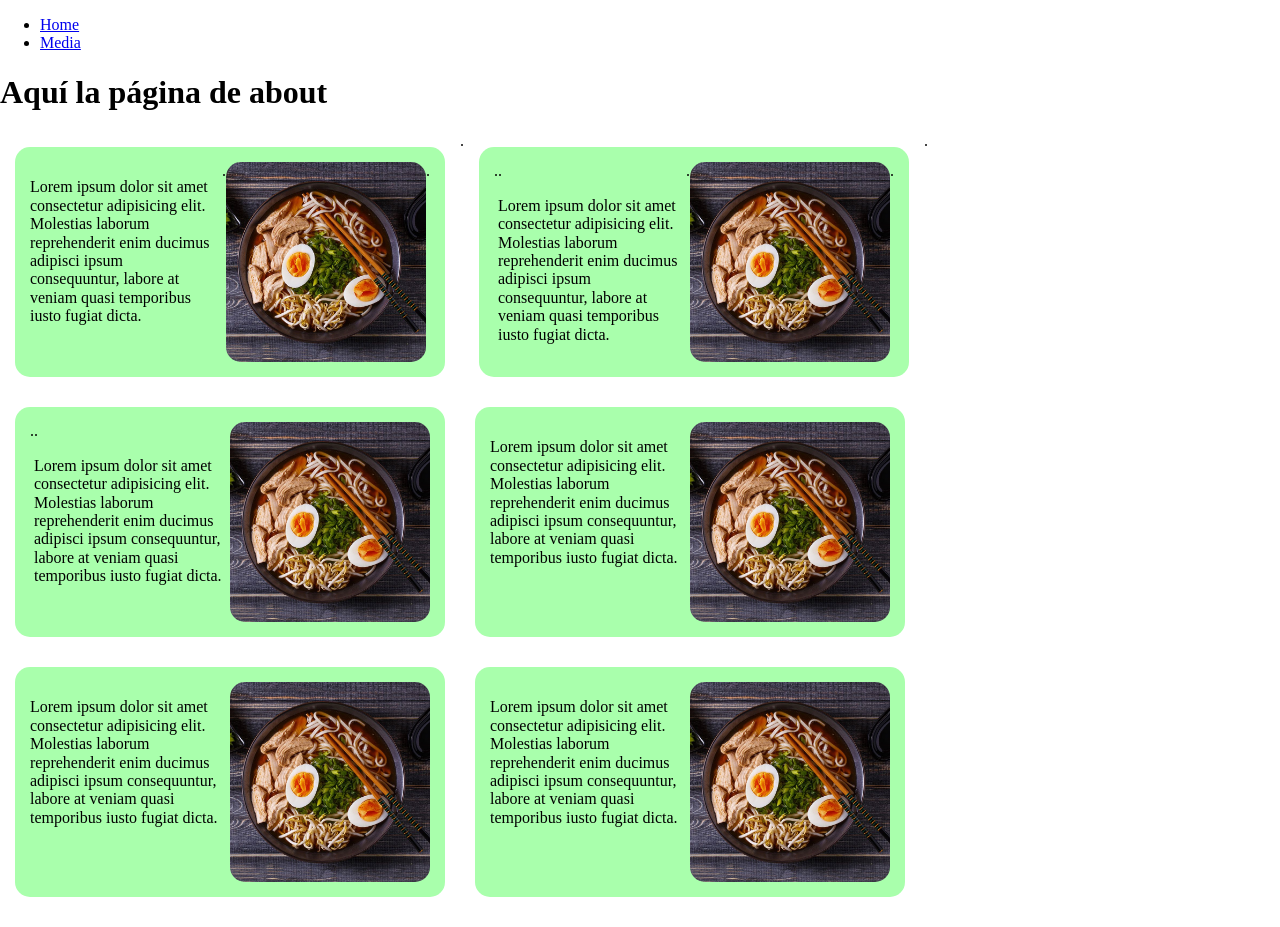
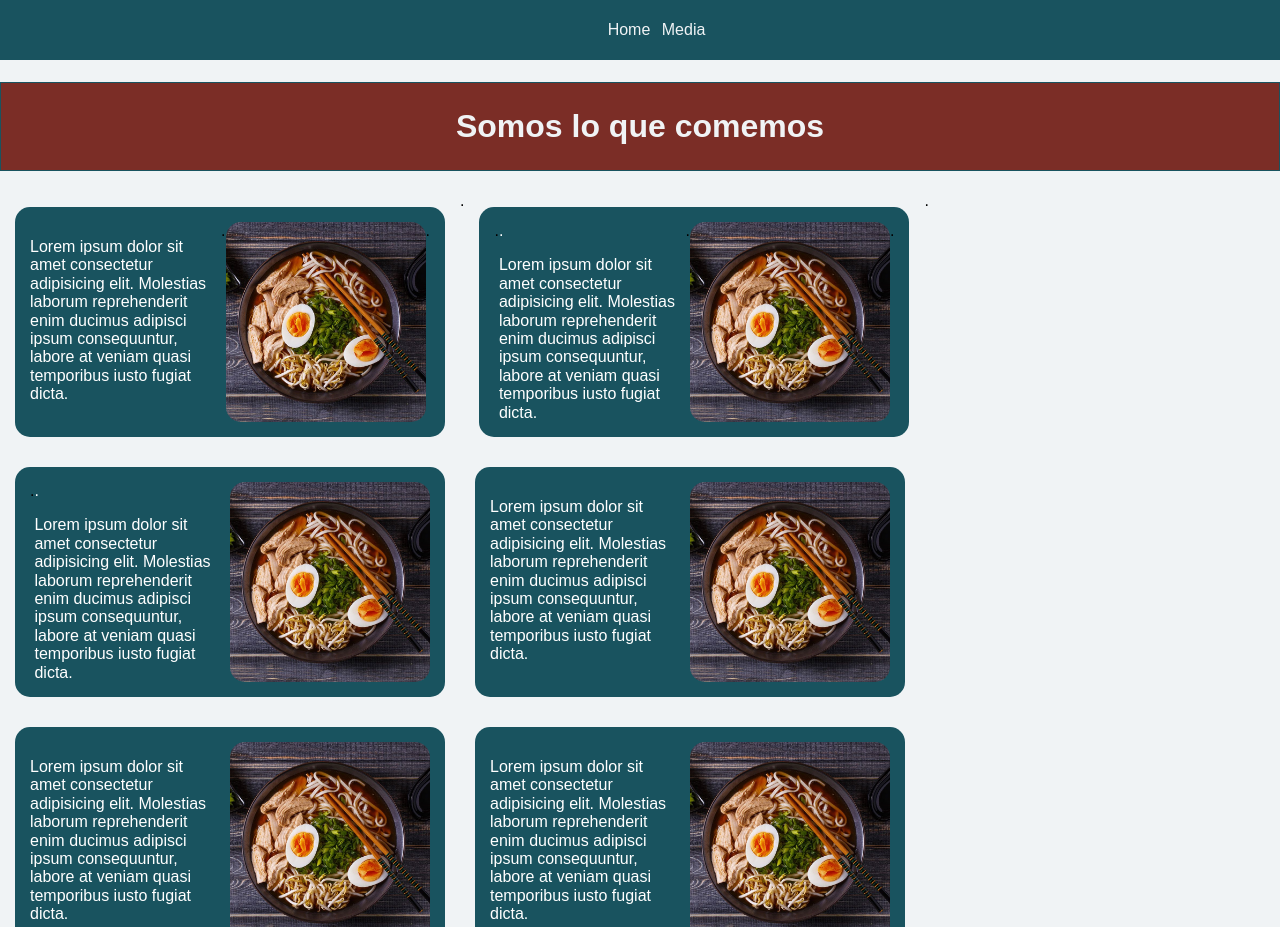
Before and after one commit to TheBridge-FullStackDeveloper/TheBridge-FullStackDeveloper-ft-feb21-RampUp-examples, a plain HTML site: page miWebRock/pages/about.html in a window 1280 px wide. Shown: the top 927 px of the page. Drawn offline with nearby package versions, Linux system fonts and the light colour scheme.

Commit message:
everything works. ready to refactor

```diff
--- a/miWebRock/css/aboutStyle.css
+++ b/miWebRock/css/aboutStyle.css
@@ -1,4 +1,48 @@
-/* flexbox stuff in about page */
+/* Common styles with index */
+* {
+    font-family: Arial, Helvetica, sans-serif;
+    scroll-behavior: smooth;
+    scroll-margin-top: 70px;
+}
+
+body{
+    background-color: #F0F3F5;
+}
+
+header{
+    position: -webkit-sticky;
+    position: sticky;
+    top: 0;
+    padding: 5px;
+    background-color: #19535F;
+}
+
+h1 {
+    border: 1px solid #19535F;
+    padding: 25px 50px;
+    background-color: #7B2D26;
+    color: #F0F3F5;
+    /* only in about */
+    text-align: center;
+
+}
+
+nav > ul > li{
+    list-style:none;
+    display: inline;
+    margin-right: 7px;
+
+}
+nav > ul > li > a {
+    text-decoration: none;
+    color:#F0F3F5;
+}
+
+.center{
+    text-align: center;
+}
+
+/* About page styles */
 .wrapContainer {
     min-width: 530px;
     display: flex;
@@ -6,7 +50,7 @@
 }
 
 .card {
-    background-color: #a9ffac;
+    background-color: #19535F;
     width: 400px;
     height: 200px;
     display: flex;
@@ -18,6 +62,7 @@
 }
 
 .aboutText {
+    color: white;
     width: 200px;
     height: 200px;
     margin-bottom: 2%;
--- a/miWebRock/css/style.css
+++ b/miWebRock/css/style.css
@@ -62,6 +62,7 @@ textarea{
 nav > ul > li{
     list-style:none;
     display: inline;
+    margin-right: 7px;
 }
 nav > ul > li > a {
     text-decoration: none;
@@ -115,3 +116,9 @@ div.top > a {
 #rock-img-header{
     width:30%;
 }
+
+.locationContainer {
+    display: flex;
+    flex-direction: column;
+    align-items: center;
+}
--- a/miWebRock/pages/about.html
+++ b/miWebRock/pages/about.html
@@ -9,16 +9,16 @@
     <title>Document</title>
 </head>
 <body>
-    <header class="sticky">
+    <header>
+        <!-- nav>ul>li*3>a -->
         <nav>
-            <ul>
+            <ul class="center">
                 <li><a href="../index.html">Home</a></li>
                 <li><a href="./media.html">Media</a></li>
-              </ul>
+            </ul>
         </nav>
     </header>
-    <main>
-            <h1 class="main-title">Aquí la página de about</h1>
+            <h1 class="main-title">Somos lo que comemos</h1>
             <section class="wrapContainer">
                 <div class="card">
                     <div class="aboutText">
@@ -79,11 +79,7 @@
     </main>
 
     <footer>
-        <h2>Footer aquí</h2>
-        <div>
-            <p>Nuestra ubicación:</p>
-            <iframe src="https://www.google.com/maps/embed?pb=!1m18!1m12!1m3!1d3022.617356072751!2d-73.98785308426632!3d40.74844454332152!2m3!1f0!2f0!3f0!3m2!1i1024!2i768!4f13.1!3m3!1m2!1s0x89c259a9b3117469%3A0xd134e199a405a163!2sEmpire%20State%20Building!5e0!3m2!1ses!2ses!4v1618559846003!5m2!1ses!2ses" width="600" height="450" style="border:0;" allowfullscreen="" loading="lazy"></iframe>
-        </div>
+        @copyright Borja
     </footer>
 
 </body>
```
Also changed, not shown: miWebRock/index.html (+9 -2 lines).
